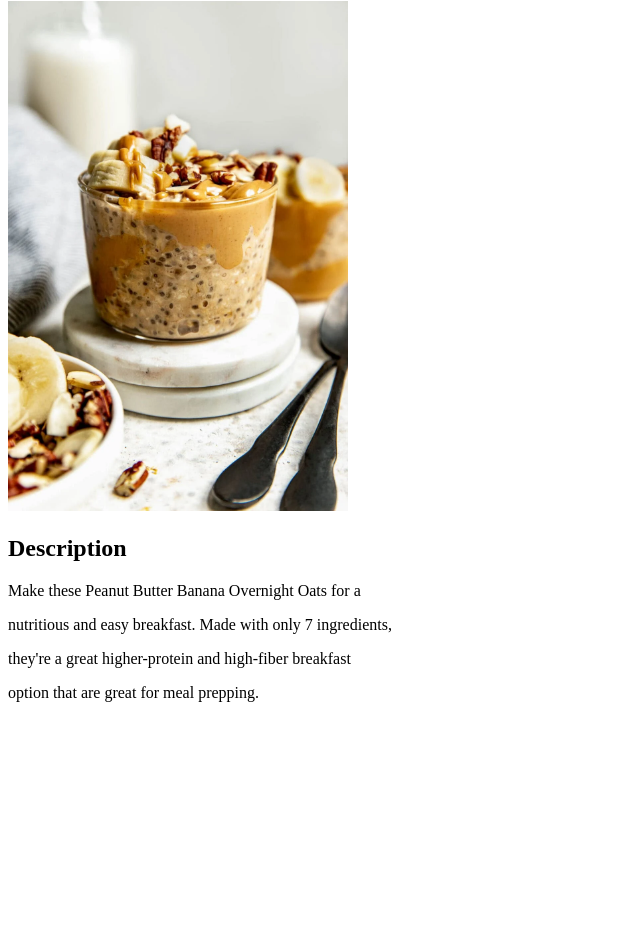
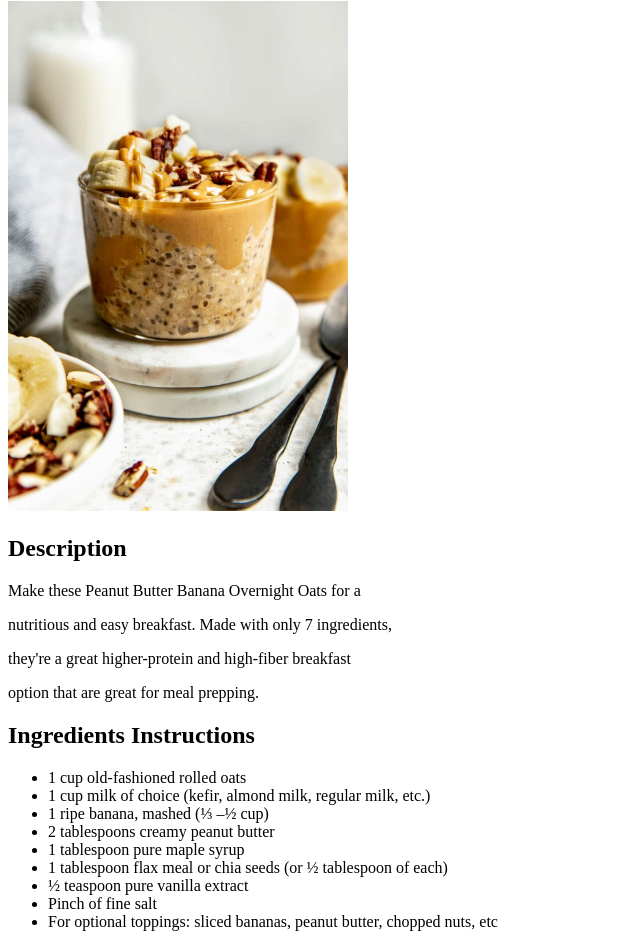
Before and after one commit to smoovemelon/odin-recipes, a plain HTML site: page recipes/overnight_oats.html in a window 1280 px wide. Shown: the part 79-1026 px from the top of the page, without its empty margins (0-640 px from the left). Before the commit the page ends 800 px from the top, so only its background shows below. Drawn offline with Linux system fonts and the light colour scheme.

Commit message:
Added 'Ingredients' header
Added unordered list for 'Ingredients'

```diff
--- a/recipes/overnight_oats.html
+++ b/recipes/overnight_oats.html
@@ -19,6 +19,20 @@
         <p>they're a great higher-protein and high-fiber breakfast</p>
         <p>option that are great for meal prepping.</p>
 
+        <h2>Ingredients Instructions</h2>
+
+        <ul>
+            <li>1 cup old-fashioned rolled oats</li>
+            <li>1 cup milk of choice (kefir, almond milk, regular milk, etc.)</li>
+            <li>1 ripe banana, mashed (⅓ –½ cup)</li>
+            <li>2 tablespoons creamy peanut butter</li>
+            <li>1 tablespoon pure maple syrup</li>
+            <li>1 tablespoon flax meal or chia seeds (or ½ tablespoon of each)</li>
+            <li>½ teaspoon pure vanilla extract</li>
+            <li>Pinch of fine salt</li>
+            <li>For optional toppings: sliced bananas, peanut butter, chopped nuts, etc</li>
+        </ul>
+
     </body>
 
 </html>
```
